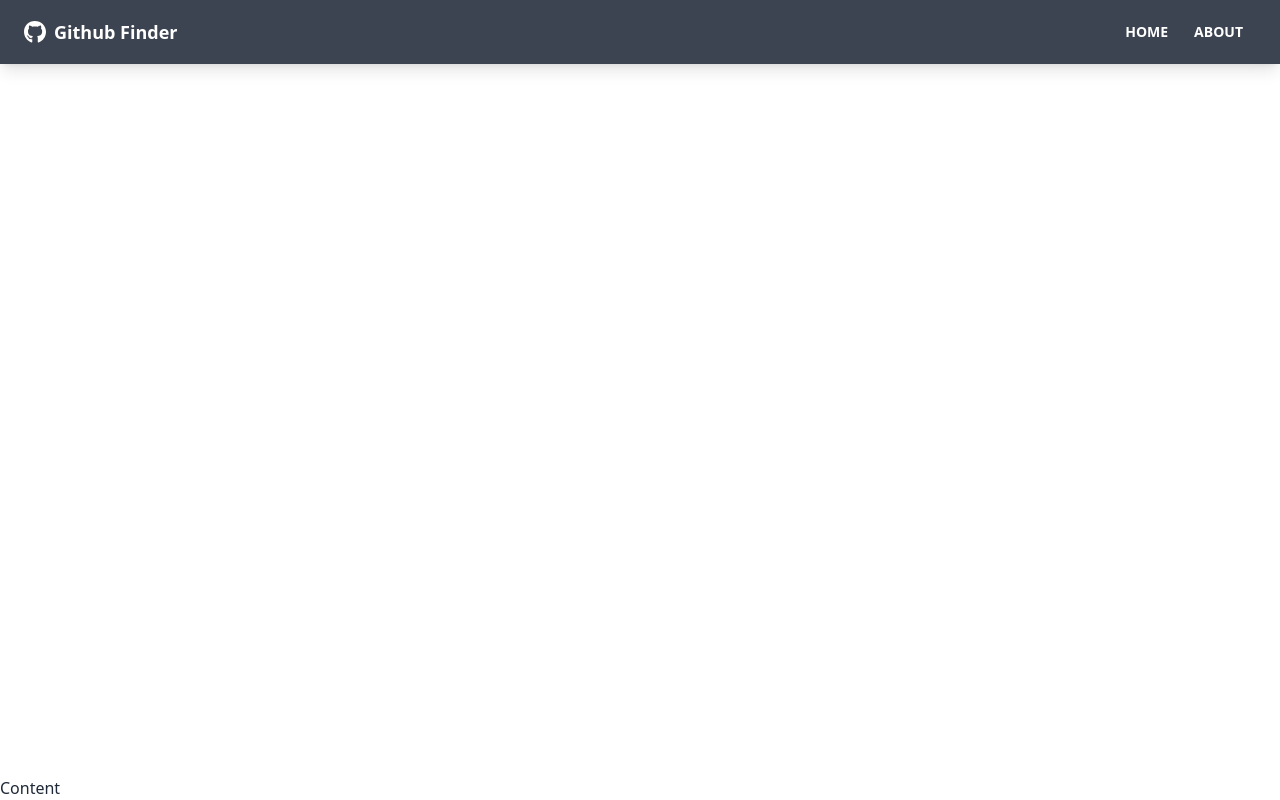
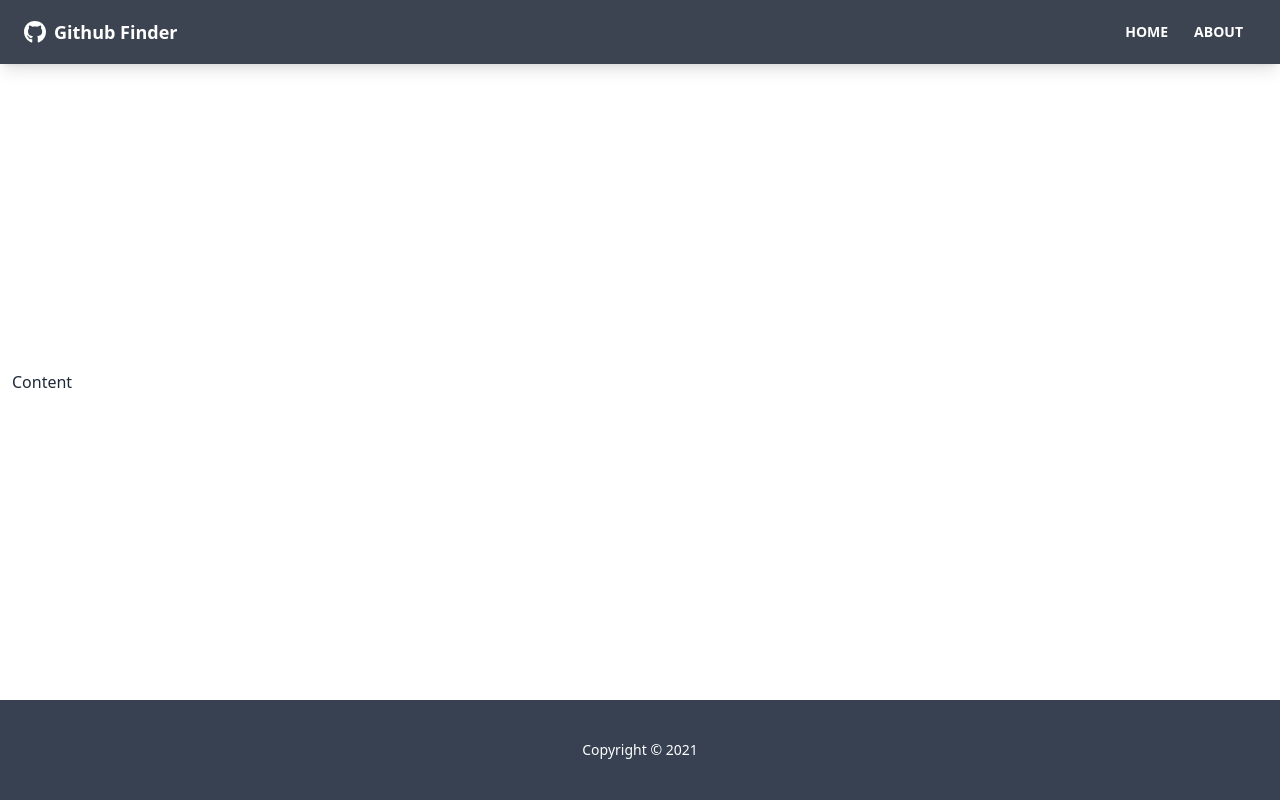
Before and after one commit to naMqe-h/github-finder, a React (Create React App) app: page / in a window 1280 px wide. Built offline with nearby package versions, Linux system fonts and the light colour scheme.

Commit message:
added footer

```diff
--- a/src/App.js
+++ b/src/App.js
@@ -1,4 +1,5 @@
 import { BrowserRouter, Route } from 'react-router-dom'
+import Footer from './components/layout/Footer';
 import Navbar from './components/layout/Navbar';
 
 function App() {
@@ -7,9 +8,10 @@
       <div className="flex flex-col justify-between h-screen">
         <Navbar />
 
-        <main>
+        <main className='container mx-auto px-3 pb-12'>
           Content
         </main>
+        <Footer />
       </div>
     </BrowserRouter>
   );
--- /dev/null
+++ b/src/components/layout/Footer.js
@@ -0,0 +1,11 @@
+export default function Footer() {
+    const footerYear = new Date().getFullYear()
+
+    return (
+        <footer className="footer p-10 bg-gray-700 text-primary-content footer-center">
+            <div>
+                <p>Copyright &copy; {footerYear}</p>
+            </div>
+        </footer>
+    )
+}
```
